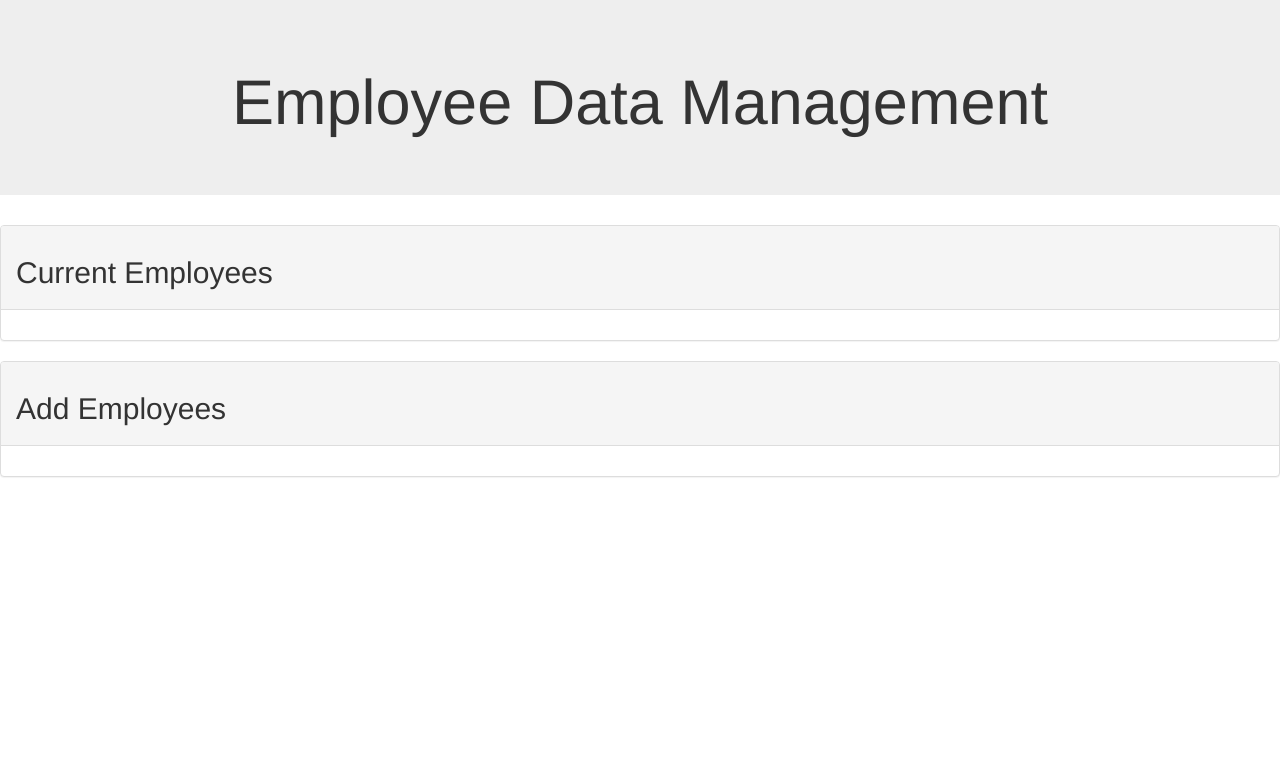
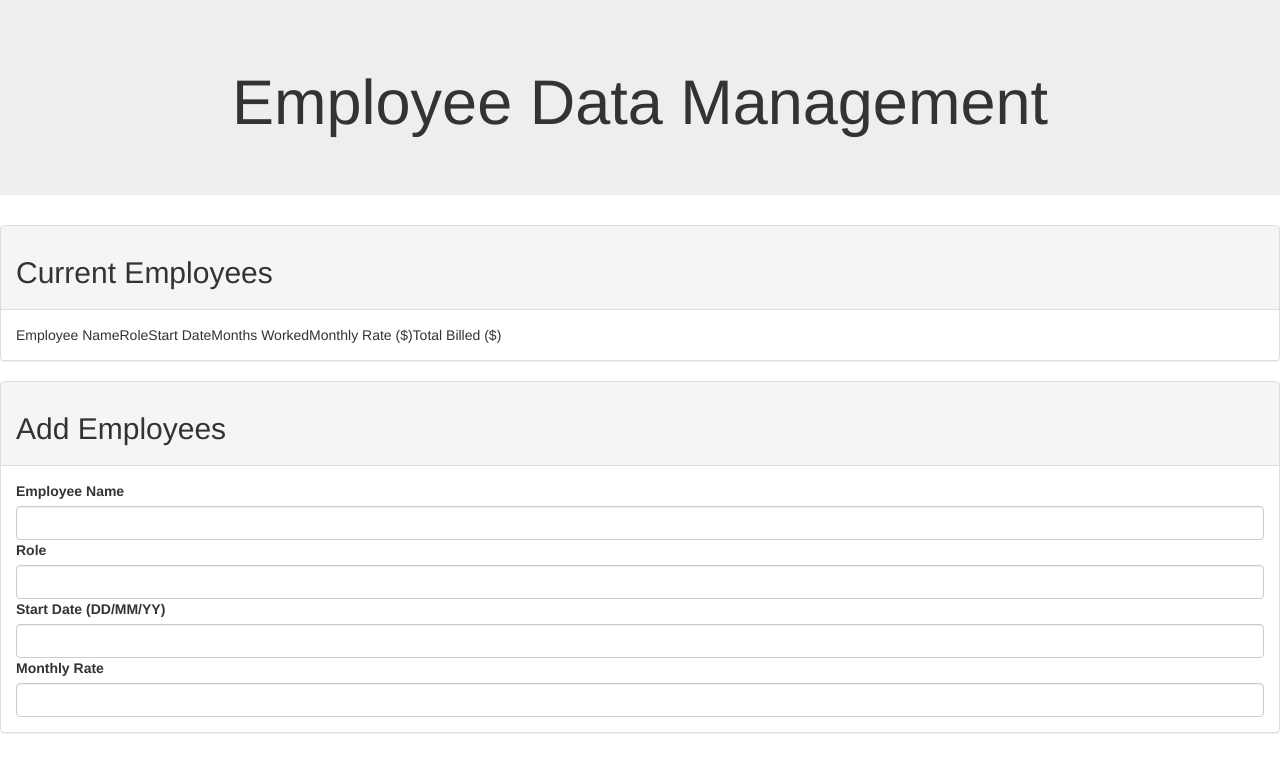
Before and after one commit to elisasara/timesheet, a plain HTML site: page index.html in a window 1280 px wide. Drawn offline with nearby package versions, Linux system fonts and the light colour scheme.

Commit message:
updated html form and table

```diff
--- a/index.html
+++ b/index.html
@@ -7,7 +7,7 @@
         <meta charset="utf-8">
         <meta http-equiv="X-UA-Compatible" content="IE=edge">
         <meta name="viewport" content="width=device-width, initial-scale=1">
-        <title>NYTimes Search</title>
+        <title>Employee Time Management</title>
         <link rel="stylesheet" href="https://maxcdn.bootstrapcdn.com/bootstrap/3.3.7/css/bootstrap.min.css" integrity="sha384-BVYiiSIFeK1dGmJRAkycuHAHRg32OmUcww7on3RYdg4Va+PmSTsz/K68vbdEjh4u"
             crossorigin="anonymous">
         <script src="https://code.jquery.com/jquery-3.3.1.min.js" integrity="sha256-FgpCb/KJQlLNfOu91ta32o/NMZxltwRo8QtmkMRdAu8="
@@ -35,9 +35,16 @@
                 <h2>Current Employees</h2>
             </div>
             <div class="panel-body">
-
-                <form>
-                </form>
+                <table id="employeeTable">
+                    <th>
+                        <td>Employee Name</td>
+                        <td>Role</td>
+                        <td>Start Date</td>
+                        <td>Months Worked</td>
+                        <td>Monthly Rate ($)</td>
+                        <td>Total Billed ($)</td>
+                    </th>
+                </table>
             </div>
         </div>
         <div class="panel panel-default">
@@ -45,7 +52,19 @@
                     <h2>Add Employees</h2>
                 </div>
             <div class="panel-body">
-                <form></form>
+                <form>
+                    <label for="employeeName">Employee Name</label>
+                    <input type="text" id="employeeName" class="form-control">
+
+                    <label for="employeeRole">Role</label>
+                    <input type="text" id="employeeRole" class="form-control">
+
+                    <label for="employeeStart">Start Date (DD/MM/YY)</label>
+                    <input type="text" id="employeeStart" class="form-control">
+
+                    <label for="employeeRate">Monthly Rate</label>
+                    <input type="text" id="employeeRate" class="form-control">
+                </form>
             </div>
         </div>
     </div>
```
